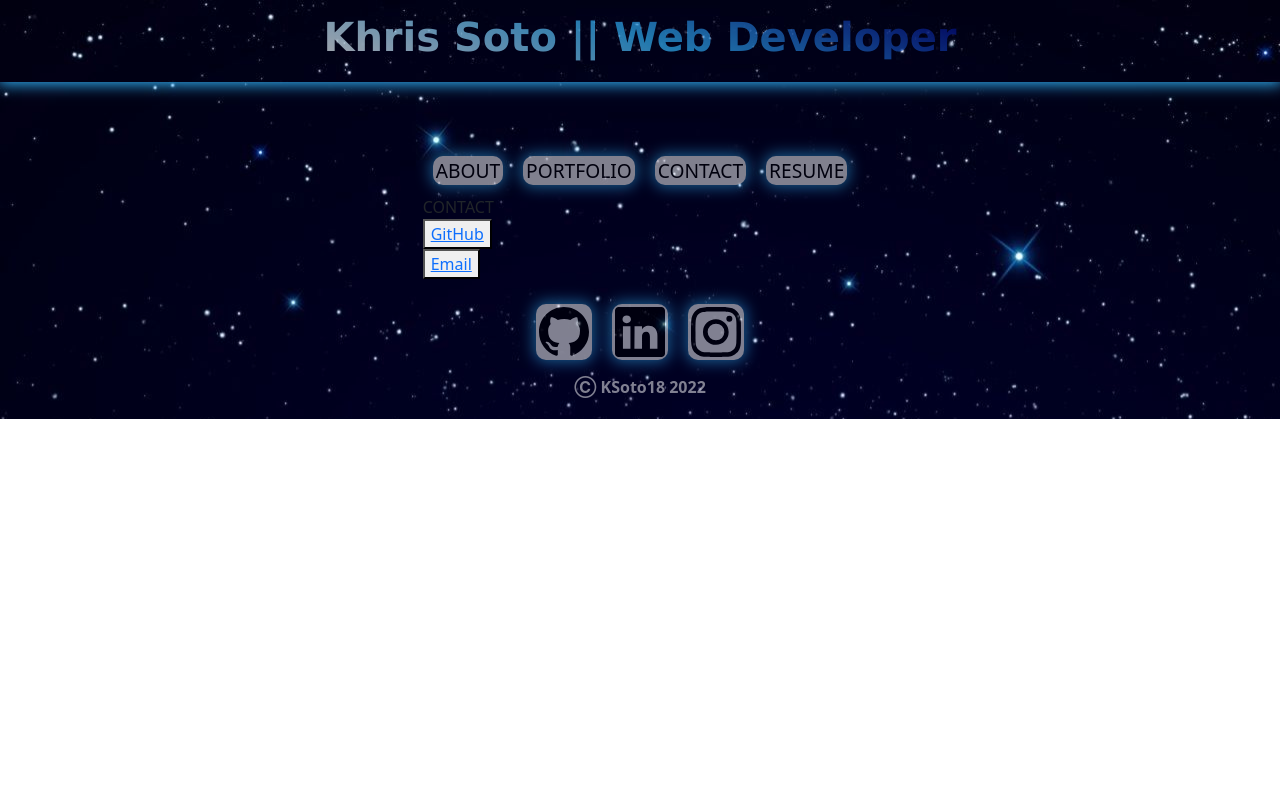
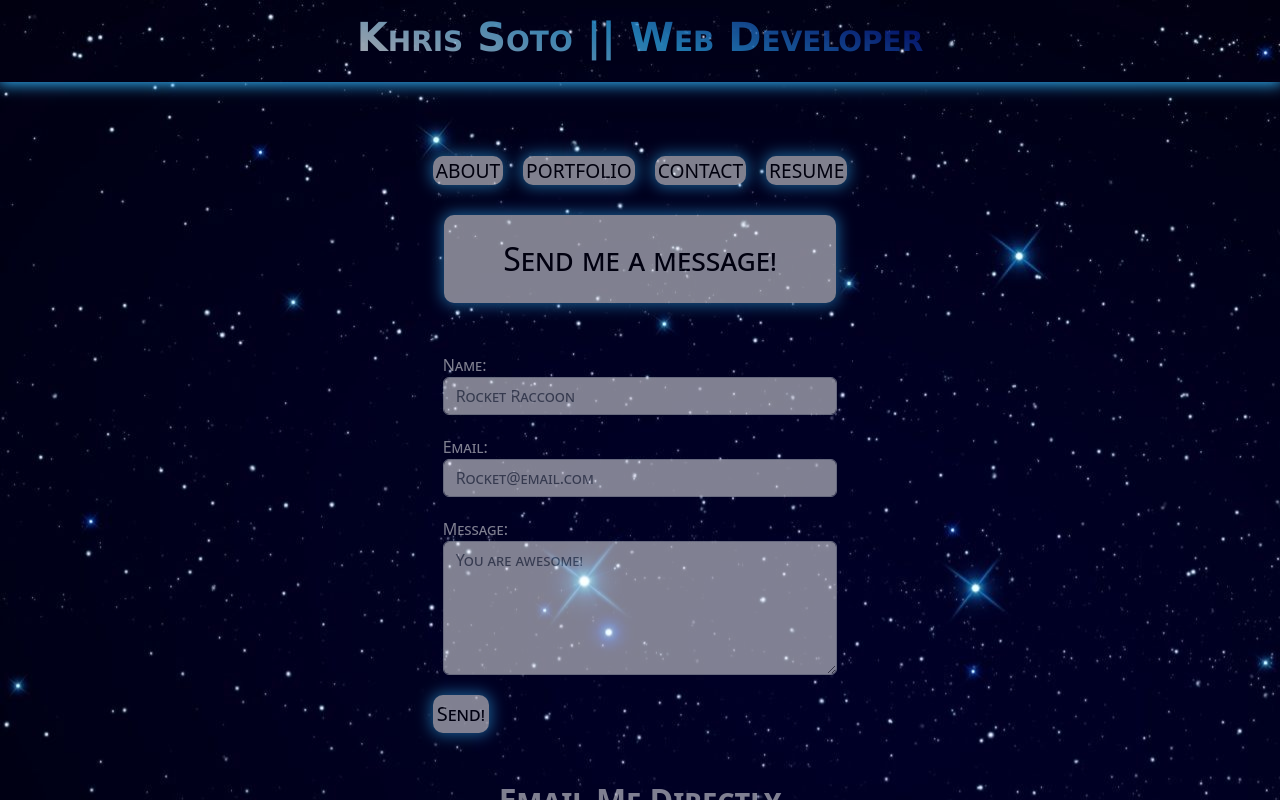
Before and after one commit to KSoto18/Portfolio-React, a React (Create React App) app: page / in a window 1280 px wide. Both pictures are taken after a click on the element "CONTACT". Shown: the top 800 px of the page. Built offline with nearby package versions, Linux system fonts and the light colour scheme.

Commit message:
added contact form

```diff
--- a/src/App.css
+++ b/src/App.css
@@ -1,3 +1,7 @@
+* {
+    font-variant: small-caps;
+}
+
 .background {
     background-image: url(./assets/starryBackground.jpg);
 }
--- a/src/components/Contact/index.jsx
+++ b/src/components/Contact/index.jsx
@@ -1,21 +1,42 @@
 import React from 'react';
+
+import './styles.css';
+
+import { BsMailbox} from "react-icons/bs";
 
 const Contact = () => {
 
     return (
 
-        <div> CONTACT
+        <div>
 
-            <div >
-                <button className='contactBtn'>
-                    <a target='new' href='https://github.com/KSoto18'>GitHub</a>
-                </button>
-            </div>
+            <p className='title' style={{marginTop: "20px"}}>Send me a message!</p>
 
-            <div >
-                <button className='contactBtn'>
-                    <a target='new' href='mailto:Khris.Soto@live.com'>Email</a>
-                </button>
+            <form className='contact-form' style={{alignItems: "center", marginTop: "50px"}}>
+
+                <div className="form-group">
+                    <label htmlFor="name" placeholder='Rocket Raccoon'>Name: </label>
+                    <input type="text" className="form-control" placeholder='Rocket Raccoon' />
+                </div>
+
+                <div className="form-group">
+                    <label htmlFor="exampleInputEmail1">Email: </label>
+                    <input type="email" className="form-control" placeholder='Rocket@email.com'  aria-describedby="emailHelp" />
+                </div>
+
+                <div className="form-group">
+                    <label htmlFor="message">Message: </label>
+                    <textarea className="form-control" rows="5" placeholder='You are awesome!' ></textarea>
+                </div>
+
+                <button type="submit" style={{fontSize: '20px'}} className="btn">Send!</button>
+
+            </form>
+
+
+            <div className='emailMe'>
+                <p> Email Me Directly </p>
+                <a className='contactBtn' target='new' href='mailto:Khris.Soto@live.com'><BsMailbox /></a>
             </div>
 
 
--- /dev/null
+++ b/src/components/Contact/styles.css
@@ -0,0 +1,60 @@
+:root{
+    --blue: #33B9FF;
+}
+
+.contactBtn,
+.btn {
+    cursor: pointer;
+    display:flex;
+    padding: 3px;
+    color: black;
+    background-color: white;
+    font-size: 100px;
+    margin: 10px;
+    box-shadow: 0 0 15px 2px var(--blue);
+    border-radius: 10px;
+}
+
+.emailMe {
+    display: flex;
+    flex-direction: column;
+    align-items: center;
+    opacity: 0.5;
+    color: white;
+    margin-top: 10%;
+    margin-bottom: 10%;
+}
+
+.emailMe p {
+    font-weight: bold;
+    font-size: xx-large;
+}
+
+.contactBtn :hover{
+    box-shadow: 0 0 15px 2px white;
+ }
+
+ .contact-form {
+    color: white;
+    opacity: 0.5;
+
+ }
+
+ .form-group {
+    margin: 20px;
+ }
+
+ .title{
+    display: flex;
+    flex-direction: column;
+    background-color: white;
+    opacity: 0.5;
+    align-items: center;
+    border-radius: 10px;
+    padding: 20px;
+    margin: 5%;
+    box-shadow: 0 0 15px 2px var(--blue);
+    color: black;
+    font-size: xx-large;
+
+}
--- a/src/components/Header/index.jsx
+++ b/src/components/Header/index.jsx
@@ -1,8 +1,6 @@
 import React from 'react';
 
 import './styles.css';
-
-import { BsStars } from "react-icons/bs";
 
 
 const Header = () => {
```
